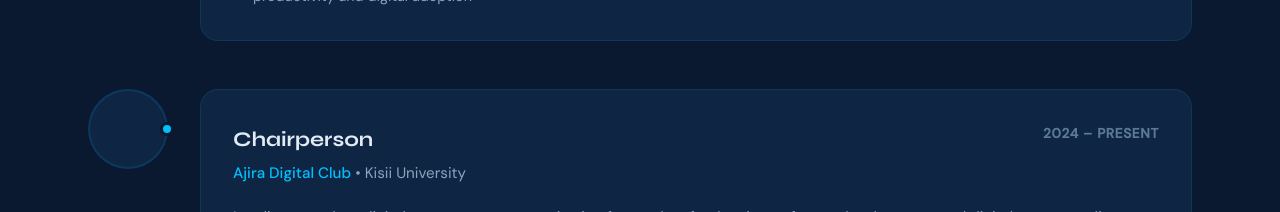
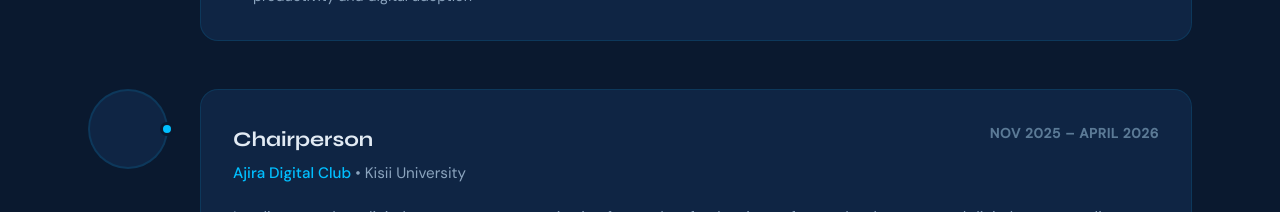
Before and after one commit to okech-michael/official-portfiliosite, a React (Vite) app: page /experience in a window 1280 px wide. Shown: the part 1460-1672 px from the top of the page. Built offline with nearby package versions, Linux system fonts and the light colour scheme.

Commit message:
Update Ajira Digital Club Chairperson date range

```diff
--- a/src/components/Experience.tsx
+++ b/src/components/Experience.tsx
@@ -55,7 +55,7 @@
       role: "Chairperson",
       company: "Ajira Digital Club",
       type: "Kisii University",
-      period: "2024 – Present",
+      period: "Nov 2025 – April 2026",
       description: "Leading a student digital empowerment organization focused on freelancing, software development, and digital career readiness.",
       achievements: [
         "Lead strategic direction for student digital skills development programs",
```
